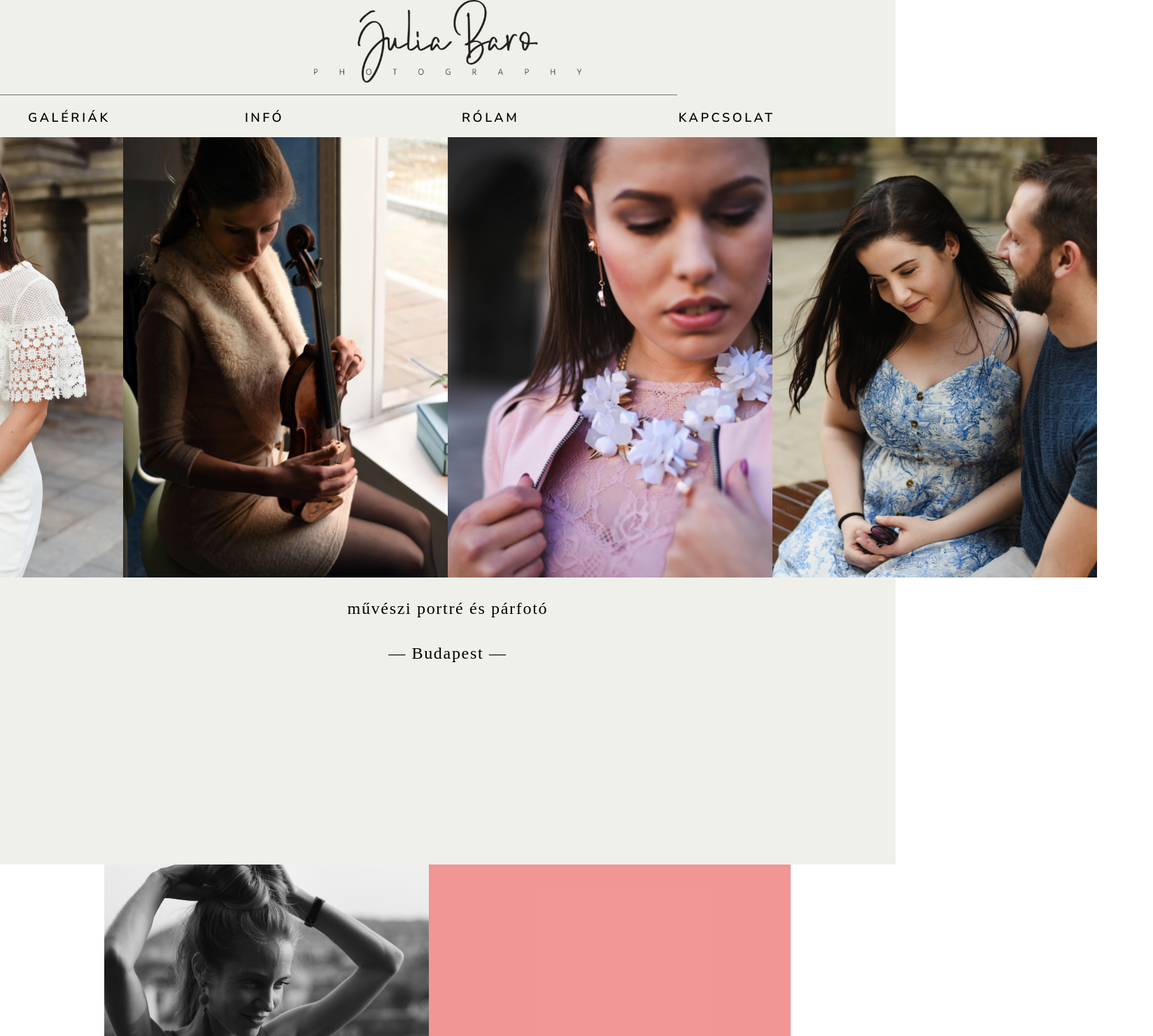
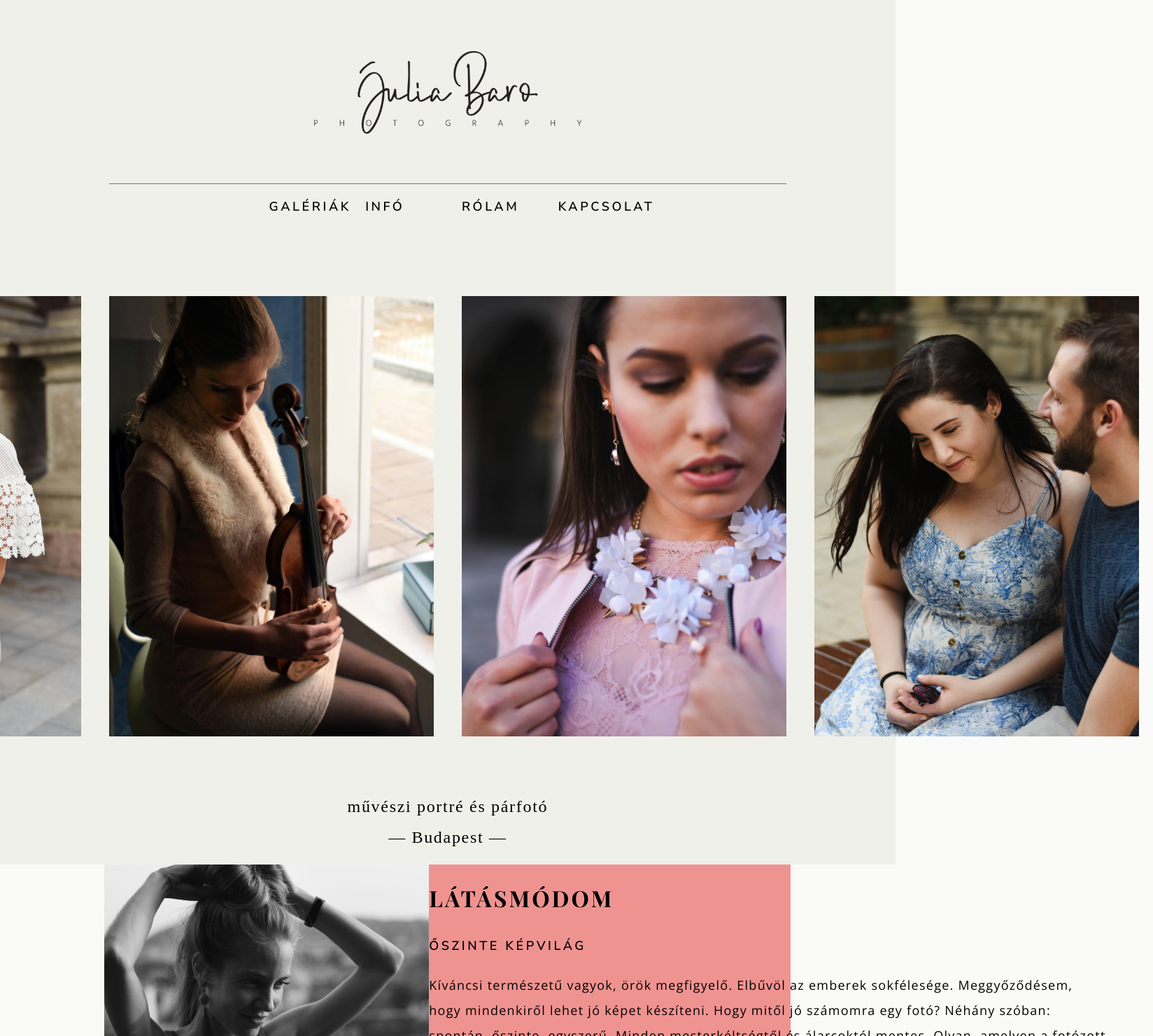
Before and after one commit to JuliaBaro/julia-baro-photo-website, a React (Create React App) app: page / in a window 1280 px wide. Shown: the top 1480 px of the page at 70% size, 1648 px wide, since content can reach past the window. Built offline with nearby package versions, Linux system fonts and the light colour scheme.

Commit message:
navigation in new component, app is class component

```diff
--- a/src/App.css
+++ b/src/App.css
@@ -1,5 +1,3 @@
-
-
 
 /* --> FONTS STYLES AND DIV LINE <-- */
 
@@ -40,11 +38,12 @@
   font-size: 24px; /*change to em/rem*/
   font-weight: 300;
   letter-spacing: 1.68px;
-  line-height: 40px;
+  line-height: 20px;
   text-align: center;
+  /*padding-top: 66px;*/
 }
 
-
+/* copyright */
 h4 {
   font-family: 'Nunito Sans', sans-serif;
   font-size: 18px; /*change to em/rem*/
@@ -64,11 +63,21 @@
   text-transform: uppercase;
 }
 
+/* footer phone number */
+/*h6 {
+  font-family: 'Corbel';
+  font-size: 24px;
+  font-weight: 400;
+  line-height: 29px;
+}*/
+
+/* selector numbers */
 h6 {
   font-family: 'Corbel';
-  font-size: 24px; /*change to em/rem*/
+  font-size: 18px;
+  letter-spacing: 1.26px;
   font-weight: 400;
-  line-height: 29px;
+  /*line-height: 40px;*/
 }
 
 p {
@@ -79,10 +88,14 @@
   line-height: 36px;
 }
 
-.divLine {
+.div_line_nav {
   justify-content: center; /*not working*/
   /*text-align: center;*/
   /*position: center;*/
+}
+
+.div_line_body {
+  justify-content: center;
 }
 
 /*.horizontal_line {
@@ -95,7 +108,7 @@
 
 /* --> CSS LAYOUT <-- */
 .app_container {
-  height: 100vh;
+  /*height: 100vh;*/
   display: grid;
   grid-template-columns:
     /*11.6666667% - 2240px*/ /*1fr*/
@@ -131,35 +144,49 @@
 
 /* NAVIGATION */
 
-.navigation {
+/*.navigation {
   background-color: #F0F0EB;
   grid-area: navigation;
 }
 
-.logo{
-  /*justify-content: center;*/
+.nav {
+  display: flex;
+  flex-direction: row;
+  justify-content: center;
+}
+
+.logo_and_line {
   text-align: center;
+  padding-top: 73px;
+}
+
+.logo {
+  padding-bottom: 54px;
+}
+
+.logo_image {
+  max-width: 382px;
 }
 
 .hero_images{
-  /*max-height: 629px;*/
-  /* how to set image height*/
   display: flex;
-  flex-wrap: nowrap;
   justify-content: center;
-  /*align-content: space-between;*/
 }
 
-/*.hero_image {
-  max-height: 629px;
-  max-width: 464px;
-}*/
+.hero_image {
+  padding-left: 20px;
+  padding-right: 20px;
+  padding-top: 100px;
+}
+
+.hero_image_caption {
+  padding-top: 66px;
+}
 
 .navbar ul {
   list-style: none;
   display: grid;
   grid-template-columns: repeat(4,1fr);
-  /*justify-self: center;*/
 }
 
 .nav-item a {
@@ -167,15 +194,14 @@
   color: #000;
   font-size: 18px;
   letter-spacing: 3.6px;
-  /*line-height: 40px;*/
   font-weight: 600;
   text-decoration: none;
   transition: color 0.3s ease-out;
 }
 
 .nav-item a:hover {
-  color: #3498db; /*change colr*/
-}
+  color: #3498db;
+}*/
 
 
 /* ------------------------------------------------------------- */
@@ -184,6 +210,16 @@
 .philosophy {
   background-color: rgba(230,45,45,0.50);
   grid-area: philosophy;
+}
+
+.philosophy_image {
+  max-width: 464px;
+  height:auto;
+}
+
+.philosophy_flex_container {
+  display: flex;
+  flex-direction: row;
 }
 
 /* ------------------------------------------------------------- */
@@ -218,6 +254,17 @@
 .testimonials {
   background-color: turquoise;
   grid-area: testimonials;
+}
+
+.testimonials_card {
+  background-color: #F0F0EB;
+  max-width: 842px;
+  height: 463px; /*auto*/
+}
+
+.testimonials_select {
+  display: flex;
+  flex-direction: row;
 }
 
 /* ------------------------------------------------------------- */
--- a/src/App.js
+++ b/src/App.js
@@ -5,7 +5,7 @@
 //import rightArrow from './rightArrow';
 //import quotemark from './quotemark';
 
-//import Navigation from './Navigation';
+import Navigation from './Navigation';
 //import Galleries from './Galleries';
 //import Gallery from './Gallery';
 //import Info from './Info';
@@ -20,9 +20,19 @@
 
 //define grid on grid items / nested grids - grid applies only to direct children
 
-function App() {
+class App extends React.Component {
+  constructor() {
+    super();
+    this.state = {
+      route: "app"
+    }
+  }
+
+  render() {
+
     return (
       <div className="app_container">
+        <Navigation />
 
         {/* ACCESS IMAGES IN PUBLIC FOLDER */}
         {/* https://stackoverflow.com/questions/47196800/reactjs-and-images-in-public-folder */}
@@ -38,45 +48,50 @@
         {/*** create favicon */}
 
 
-      <div className="navigation">
+        {/*<div className="navigation">
+          <div className="logo_and_line">
             <div className="logo">
-          <img src={process.env.PUBLIC_URL + "/images/logo.png"} alt="Julia Baro Photography Logo" />
+              <img src={process.env.PUBLIC_URL + "/images/logo.png"} alt="Julia Baro Photography" className="logo_image"/>
+            </div>
+            <img src={line} className="div_line_nav" alt="line" />
           </div>
 
-        {/*<hr className="horizontal_line" />*/}
-        <img src={line} className="divLine" alt="line" />
-
-        {/* navigation base: https://codepen.io/juliabaro/pen/JjGajvW */}
-        {/* https://codepen.io/deyand/pen/pvmyjw */}
-        {/* https://codepen.io/mzeenkala/pen/gBmwob */}
-        {/*** add searchbox? */}
-        <nav class="navbar">
-            <div class="menu-toggle" id="mobile-menu">
-            <span class="bar"></span>
-            <span class="bar"></span>
-            <span class="bar"></span>
+          <div className="nav">
+            <nav className="navbar">
+                <div className="menu-toggle" id="mobile-menu">
+                <span className="bar"></span>
+                <span className="bar"></span>
+                <span className="bar"></span>
               </div>
-          <ul class="nav no-search">
-            <li class="nav-item"><a href="#">GALÉRIÁK</a></li>
-            <li class="nav-item"><a href="#">INFÓ</a></li>
-            <li class="nav-item"><a href="#">RÓLAM</a></li>
-            <li class="nav-item"><a href="#">KAPCSOLAT</a></li>
+              <ul className="nav no-search">
+                <li className="nav-item"><a href="#">GALÉRIÁK</a></li>
+                <li className="nav-item"><a href="#">INFÓ</a></li>
+                <li className="nav-item"><a href="#">RÓLAM</a></li>
+                <li className="nav-item"><a href="#">KAPCSOLAT</a></li>
               </ul>
             </nav>
+          </div>
 
           <div className="hero_images">
-          <img className="hero_image" src={process.env.PUBLIC_URL + "/images/fashion-photo-1.png"} alt="Fashion photography in little white dress" />
-          <img src={process.env.PUBLIC_URL + "/images/portrait-photo-2.png"} alt="Musician portrait with violin" />
-          <img src={process.env.PUBLIC_URL + "/images/portrait-photo-3.png"} alt="Closeup fashion portraiture" />
-          <img src={process.env.PUBLIC_URL + "/images/couple-photo-4.png"} alt="Cute couple photo" />
+            <img className="hero_image" src={process.env.PUBLIC_URL + "/images/fashion-photo-1.png"} alt="Fashion blogger in little white dress" />
+            <img className="hero_image" src={process.env.PUBLIC_URL + "/images/portrait-photo-2.png"} alt="Musician girl with violin" />
+            <img className="hero_image" src={process.env.PUBLIC_URL + "/images/portrait-photo-3.png"} alt="Closeup portrait with jevellery" />
+            <img className="hero_image" src={process.env.PUBLIC_URL + "/images/couple-photo-4.png"} alt="Cute couple sitting on a bench" />
           </div>
+          <div className="hero_image_caption">
             <h3>művészi portré és párfotó</h3>
             <h3>— Budapest —</h3>
           </div>
+        </div>*/}
 
         <div className="philosophy"> {/*rename div to section for seo?*/}
-        <div> {/*embedded css grid?*/}
-          <img src={process.env.PUBLIC_URL + "/images/black-and-white-portrait.png"} alt="Black and white portrait of young lady" />
+          <div className="philosophy_flex_container">
+            <img
+              src={process.env.PUBLIC_URL + "/images/black-and-white-portrait.png"}
+              alt="Black and white portrait of young lady"
+              className="philosophy_image"
+            />
+            <div>
               <h1>Látásmódom</h1>
               <h2>Őszinte képvilág</h2>
               <p>Kíváncsi természetű vagyok, örök megfigyelő. Elbűvöl az emberek sokfélesége. Meggyőződésem,
@@ -85,23 +100,24 @@
                 önmagát látja viszont.
               </p>
               <h5>Tudj meg többet</h5>
-          <img src={line} className="divLine" alt="line" />
+              <img src={line} className="div_line" alt="line" />
+            </div>
           </div>
         </div>
 
         <div className="newestWork">
           <h1>Legújabb képeim</h1>
           <h2>Válogatott kedvencek</h2>
-        <img src={process.env.PUBLIC_URL + "/images/man-portrait.png"} alt="Young man portrait" />
-        <img src={process.env.PUBLIC_URL + "/images/couple-portrait.png"} alt="Kissing couple portrait" />
-        <img src={process.env.PUBLIC_URL + "/images/fashion-portrait.png"} alt="Closeup fashion portrait" /> {/*** change this pic */}
-        <img src={process.env.PUBLIC_URL + "/images/lifestyle-photo.png"} alt="Black and white portrait of spinning girl" />
-        <img src={process.env.PUBLIC_URL + "/images/closeup-portrait.png"} alt="Portrait of daydreaming girl" />
+          <img src={process.env.PUBLIC_URL + "/images/man-portrait.png"} alt="Young gentleman" />
+          <img src={process.env.PUBLIC_URL + "/images/couple-portrait.png"} alt="Kissing couple in the sunset" />
+          <img src={process.env.PUBLIC_URL + "/images/fashion-portrait.png"} alt="Fashion jewellery" /> {/*** change this pic */}
+          <img src={process.env.PUBLIC_URL + "/images/lifestyle-photo.png"} alt="Spinning girl" />
+          <img src={process.env.PUBLIC_URL + "/images/closeup-portrait.png"} alt="Daydreaming girl" />
           <h5>Összes galéria</h5>
         </div>
 
         <div className="categories">
-        <img src={line} className="divLine" alt="line" />
+          <img src={line} className="div_line" alt="line" />
           <div className="categories_flex">
             <div /* className="categories_flex_item" */>
               <h1>Portré</h1>
@@ -116,31 +132,39 @@
               <h2>Tovább</h2>
             </div>
           </div>
-      <img src={line} className="divLine" alt="line" />
+        <img src={line} className="div_line" alt="line" />
         </div>
 
         <div className="testimonials">
-      portrait-with-glasses
-        <img src={process.env.PUBLIC_URL + "/images/portrait-with-glasses.png"} alt="Red haired girl portrait with glasses" />
+          <img src={process.env.PUBLIC_URL + "/images/portrait-with-glasses.png"} alt="Red haired girl with glasses" />
           <h1>Vélemények</h1>
+          <div className="testimonials_card">
+            <img src={process.env.PUBLIC_URL + "/images/quotemark.svg"} alt="Quotemark" />
             <p>Felülírtad eddigi fotózással kapcsolatos élményeimet, amiért nagyon hálás vagyok! Egy nagyon kellemes nappal
-          és sok őszinte képpel lettem gazdagabb (amiket szívesen nézek vissza). Szandra
+              és sok őszinte képpel lettem gazdagabb (amiket szívesen nézek vissza). <br/>
+              Szandra
             </p>
+          </div>
+          <div className="testimonials_select">
+            <img src={process.env.PUBLIC_URL + "/images/left-arrow.svg"} alt="Left arrow" />
+            <h6>01\u07</h6> {/*http://linterrors.com/js/dont-use-octal-a-use-instead*/}
+            <img src={process.env.PUBLIC_URL + "/images/right-arrow.svg"} alt="Right arrow" />
+          </div>
         </div>
 
         {/* <footer> */}
         <div className="followOnInsta">
-        <img src={line} className="divLine" alt="line" />
+          <img src={line} className="div_line" alt="line" />
           <h1>Kövess az Instagramon</h1>
           <h2>@juliabarophoto</h2>
           {/*** is it possible to embed photos from insta */}
           <div className="insta_photos_flex">
-          <img src={process.env.PUBLIC_URL + "/images/insta-portrait-in-nature-1.png"} alt="Moody portrait in nature" />
-          <img src={process.env.PUBLIC_URL + "/images/insta-red-portrait-2.png"} alt="Red haired girl portrait" />
-          <img src={process.env.PUBLIC_URL + "/images/insta-black-and-white-3.png"} alt="Black and white portrait of reading man" />
-          <img src={process.env.PUBLIC_URL + "/images/insta-hand-details-4.png"} alt="Fashion photo hand details" />
-          <img src={process.env.PUBLIC_URL + "/images/insta-closeup-portrait-5.png"} alt="Fashion portrait with scarf" />
-          <img src={process.env.PUBLIC_URL + "/images/insta-musician-portrait-6.png"} alt="Musician portrait in monochrome" />
+            <img src={process.env.PUBLIC_URL + "/images/insta-portrait-in-nature-1.png"} alt="Girl touching a tree" />
+            <img src={process.env.PUBLIC_URL + "/images/insta-red-portrait-2.png"} alt="Red haired girl smiling" />
+            <img src={process.env.PUBLIC_URL + "/images/insta-black-and-white-3.png"} alt="Reading man" />
+            <img src={process.env.PUBLIC_URL + "/images/insta-hand-details-4.png"} alt="Hands of a tattooed girl" />
+            <img src={process.env.PUBLIC_URL + "/images/insta-closeup-portrait-5.png"} alt="Girl with handvowen scarf" />
+            <img src={process.env.PUBLIC_URL + "/images/insta-musician-portrait-6.png"} alt="Musician with her violin" />
           </div>
         </div>
 
@@ -155,11 +179,11 @@
               <h2>Kapcsolat</h2>
             </div>
             <div>
-            <img src={process.env.PUBLIC_URL + "/images/bottom-logo.png"} alt="Julia Baro Photography Logo" />
+              <img src={process.env.PUBLIC_URL + "/images/bottom-logo.png"} alt="Julia Baro Photography" />
             </div>
             <div>
               <h1>Kapcsolat</h1>
-            <h6>+36 30 224 5167</h6>
+              <h2>+36 30 224 5167</h2>
             </div>
           </div>
         </div>
@@ -171,5 +195,6 @@
       </div>
     );
   }
+}
 
 export default App;
--- a/src/Navigation.css
+++ b/src/Navigation.css
@@ -1,140 +1,68 @@
-  /*.App-logo {
-    padding-top: 73px;
-    padding-bottom: 65px;
-    width: 382px;
-  }
 
-  .App-header {
-    display: flex;
-  }
 
-  .Div-line {
-      width: 968px;
-  }*/
+/* NAVIGATION */
 
-  /* BASIC SETUP */
-
-  /*.page-wrapper {
-    width: 100%;
-    height: auto;
-  }*/
-
-  /*.nav-wrapper {
-    width: 100%;
-    top: 0;
-    background-color: #F0F0EB;
-  }*/
-
-  /* NAVIGATION */
-
-  /*.navbar {
-    display: grid;
-    align-items: center;
-    height: 50px;
-    overflow: hidden;
-  }*/
-  /*grid-template-columns: 1fr 3fr;*/
-
-  /*.navbar ul {
-    list-style: none;
-    display: grid;
-    grid-template-columns: repeat(4,3fr);
-    justify-self: center;
-  }
-
-  .nav-item a {
-    color: #000;
-    font-size: 0.9rem;
-    font-weight: 400;
-    text-decoration: none;
-    text-transform: uppercase;
-  }*/
-  /*transition: color 0.3s ease-out;*/
-
-  /*.nav-item a:hover {
-    font-weight: bold;
-  }*/
-
-  /* MOBILE MENU & ANIMATION */
-
-  /*.menu-toggle .bar{
-    width: 25px;
-    height: 3px;
-    background-color: #3f3f3f;
-    margin: 5px auto;
-    -webkit-transition: all 0.3s ease-in-out;
-    -o-transition: all 0.3s ease-in-out;
-    transition: all 0.3s ease-in-out;
-  }
-
-  .menu-toggle {
-    justify-self: end;
-    margin-right: 25px;
-    display: none;
-  }
-
-  .menu-toggle:hover{
-    cursor: pointer;
-  }
-
-  #mobile-menu.is-active .bar:nth-child(2){
-    opacity: 0;
-  }
-
-  #mobile-menu.is-active .bar:nth-child(1){
-    -webkit-transform: translateY(8px) rotate(45deg);
-    -ms-transform: translateY(8px) rotate(45deg);
-    -o-transform: translateY(8px) rotate(45deg);
-    transform: translateY(8px) rotate(45deg);
-  }
-
-  #mobile-menu.is-active .bar:nth-child(3){
-    -webkit-transform: translateY(-8px) rotate(-45deg);
-    -ms-transform: translateY(-8px) rotate(-45deg);
-    -o-transform: translateY(-8px) rotate(-45deg);
-    transform: translateY(-8px) rotate(-45deg);
-  }*/
-
-/* Media Queries */
-
-/* Mobile Devices - Phones/Tablets */
-
-/*https://www.w3schools.com/cssref/css3_pr_mediaquery.asp*/
-/*@media only screen and (max-width: 720px) {
-.features {
-    flex-direction: column;
-    padding: 50px;
-}*/
-
-/* MOBILE NAVIGATION */
-
-/*.navbar ul {
-    display: flex;
-    flex-direction: column;
-    position: fixed;
-    justify-content: start;
-    top: 55px;
-    background-color: #fff;
-    width: 100%;
-    height: calc(100vh - 55px);
-    transform: translate(-101%);
-    text-align: center;
-    overflow: hidden;
+.navigation {
+  background-color: #F0F0EB;
+  grid-area: navigation;
 }
 
-.navbar li {
-    padding: 15px;
+.nav {
+  display: flex;
+  flex-direction: row;
+  justify-content: center;
+  /*padding-top: 21px;*/
+  /*padding-bottom: 100px;*/
 }
 
-.navbar li:first-child {
-    margin-top: 50px;
+.logo_and_line {
+  text-align: center;
+  padding-top: 73px;
 }
 
-.navbar li a {
-    font-size: 1rem;
+.logo {
+  padding-bottom: 54px;
 }
 
-.menu-toggle, .bar {
-    display: block;
-    cursor: pointer;
-}*/
+.logo_image {
+  max-width: 382px;
+}
+
+.hero_images{
+  display: flex;
+  justify-content: center;
+}
+
+.hero_image {
+  /*height: 629px;*/
+  padding-left: 20px;
+  padding-right: 20px;
+  padding-top: 100px;
+  /*max-width: 464px;*/
+}
+
+.hero_image_caption {
+  padding-top: 66px;
+}
+
+.navbar ul {
+  list-style: none;
+  display: grid;
+  grid-template-columns: repeat(4,1fr);
+  /*justify-self: center;*/
+}
+
+.nav-item a {
+  font-family: 'Nunito Sans';
+  color: #000;
+  font-size: 18px;
+  letter-spacing: 3.6px;
+  /*line-height: 40px;*/
+  font-weight: 600;
+  text-decoration: none;
+  transition: color 0.3s ease-out;
+}
+
+.nav-item a:hover {
+  color: #3498db; /*change colr*/
+}
--- a/src/Navigation.js
+++ b/src/Navigation.js
@@ -1,30 +1,48 @@
 import React from 'react';
 import './Navigation.css';
 //import logo from './logo.svg';
-//mport line from './line.svg';
+import line from './line.svg';
 
 function Navigation() {
     return (
-        <div class="page-wrapper">
-            {/*<div class="nav-wrapper">
-                <header className="App-header">
-                    <img src={logo} className="App-logo" alt="logo" />
-                    <img src={line} className="Div-line" alt="line" />
-                </header>
-                <nav class="navbar">
-                    <div class="menu-toggle" id="mobile-menu">
-                        <span class="bar"></span>
-                        <span class="bar"></span>
-                        <span class="bar"></span>
+        <div className="navigation">
+            <div className="logo_and_line">
+                <div className="logo">
+                    <img src={process.env.PUBLIC_URL + "/images/logo.png"} alt="Julia Baro Photography" className="logo_image"/*max-width="382px"*//>
+                </div>
+                <img src={line} className="div_line_nav" alt="line" />
+            </div>
+
+            {/* navigation base: https://codepen.io/juliabaro/pen/JjGajvW */}
+            {/* https://codepen.io/deyand/pen/pvmyjw */}
+            {/* https://codepen.io/mzeenkala/pen/gBmwob */}
+            {/*** add searchbox? */}
+            <div className="nav">
+                <nav className="navbar">
+                    <div className="menu-toggle" id="mobile-menu">
+                        <span className="bar"></span>
+                        <span className="bar"></span>
+                        <span className="bar"></span>
                     </div>
-                    <ul class="nav no-search">
-                        <li class="nav-item"><a href="#">Galériák</a></li>
-                        <li class="nav-item"><a href="#">Infó</a></li>
-                        <li class="nav-item"><a href="#">Rólam</a></li>
-                        <li class="nav-item"><a href="#">Kapcsolat</a></li>
+                    <ul className="nav no-search">
+                        <li className="nav-item"><a href="#">GALÉRIÁK</a></li>
+                        <li className="nav-item"><a href="#">INFÓ</a></li>
+                        <li className="nav-item"><a href="#">RÓLAM</a></li>
+                        <li className="nav-item"><a href="#">KAPCSOLAT</a></li>
                     </ul>
                 </nav>
-            </div>*/}
+            </div>
+
+            <div className="hero_images">
+                <img className="hero_image" src={process.env.PUBLIC_URL + "/images/fashion-photo-1.png"} alt="Fashion blogger in little white dress" />
+                <img className="hero_image" src={process.env.PUBLIC_URL + "/images/portrait-photo-2.png"} alt="Musician girl with violin" />
+                <img className="hero_image" src={process.env.PUBLIC_URL + "/images/portrait-photo-3.png"} alt="Closeup portrait with jevellery" />
+                <img className="hero_image" src={process.env.PUBLIC_URL + "/images/couple-photo-4.png"} alt="Cute couple sitting on a bench" />
+            </div>
+            <div className="hero_image_caption">
+                <h3>művészi portré és párfotó</h3>
+                <h3>— Budapest —</h3>
+            </div>
         </div>
     );
   }
--- a/src/index.css
+++ b/src/index.css
@@ -1,9 +1,7 @@
 body {
   margin: 0; /* makes auto margin of browser diasppear*/
   padding: 0;
-  min-height: 100vh;
-  /*background-color: #FAFBF8;*/
+  /*min-height: 100vh;*/
+  background-color: #FAFBF8;
   /*padding: 0;*/ /* makes auto padding of browser diasppear*/
-  /*font-family: 'Nunito Sans', sans-serif;*/
-
 }
```
Also changed, not shown: public/images/left-arrow.svg (renamed from public/images/leftArrow.svg), public/images/right-arrow.svg (renamed from public/images/rightArrow.svg). Lines whose indentation alone changed are shown as unchanged.
